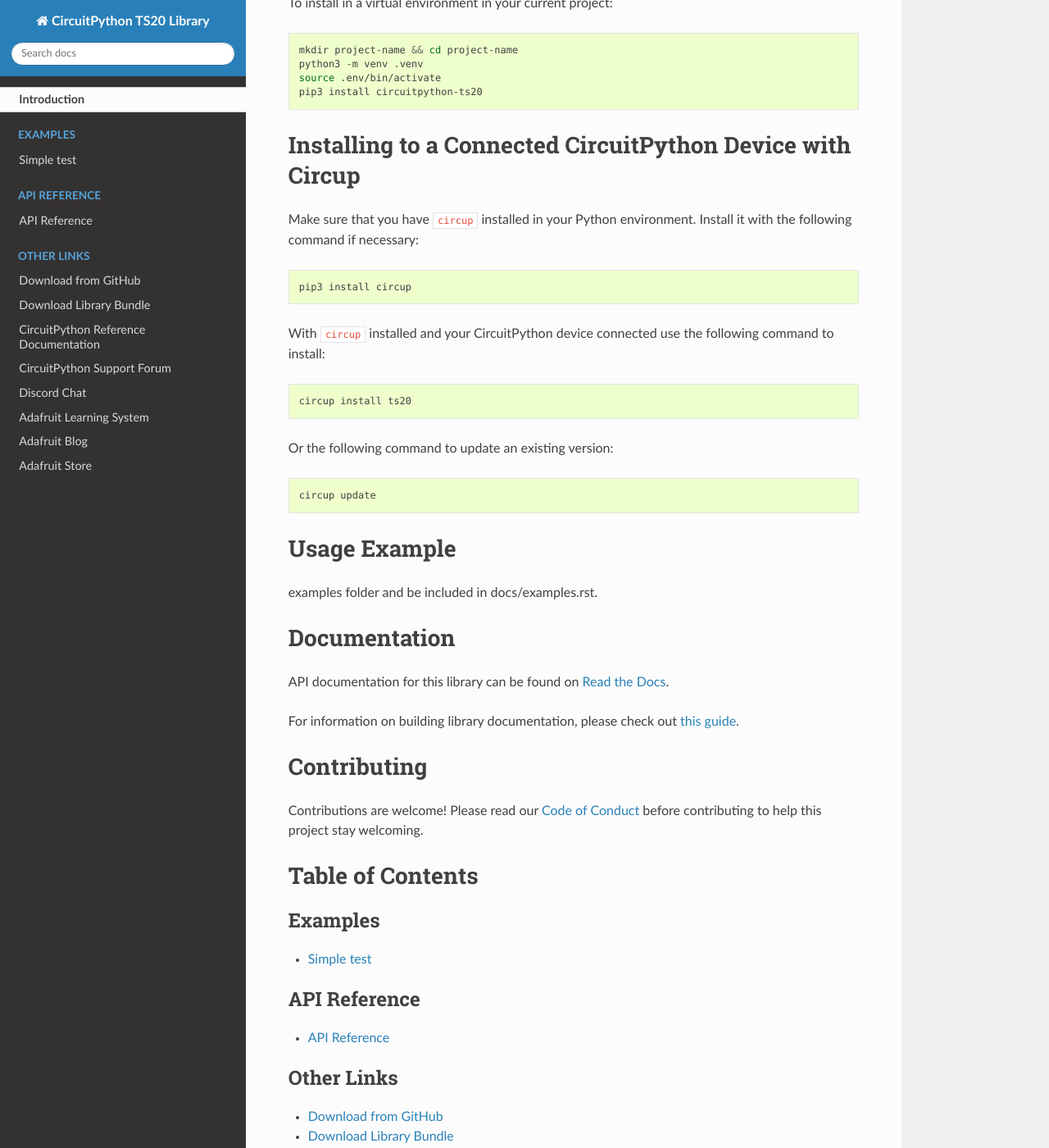
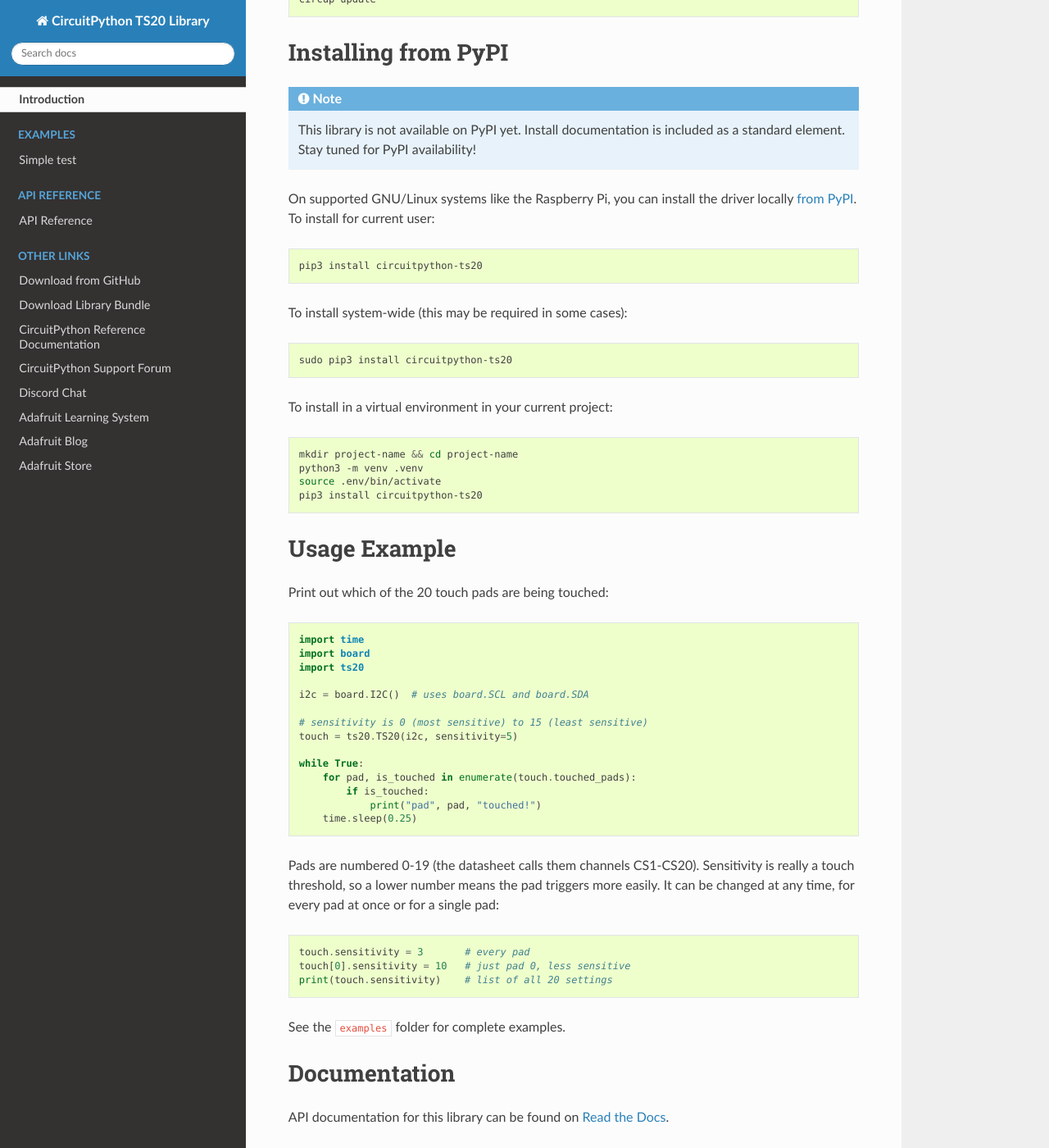
Before and after one commit to todbot/CircuitPython_TS20, a Sphinx documentation site: the page built from docs/index.rst, in a window 1280 px wide and 1400 px high, scrolled down 976 px. Shown: the whole window at 82% size. Built offline with Sphinx 7.4.7 and the Read the Docs theme 3.1.0, drawn with Linux system fonts in a browser that asks for light colours; some of the changed text lies outside the part shown.

Commit message:
fix docs

```diff
--- a/README.rst
+++ b/README.rst
@@ -38,12 +38,34 @@
 or individual libraries can be installed using
 `circup <https://github.com/adafruit/circup>`_.
 
+
+Installing to a Connected CircuitPython Device with Circup
+==========================================================
+
+Make sure that you have ``circup`` installed in your Python environment.
+Install it with the following command if necessary:
+
+.. code-block:: shell
+
+    pip3 install circup
+
+With ``circup`` installed and your CircuitPython device connected use the
+following command to install:
+
+.. code-block:: shell
+
+    circup install ts20
+
+Or the following command to update an existing version:
+
+.. code-block:: shell
+
+    circup update
+
 Installing from PyPI
 =====================
 .. note:: This library is not available on PyPI yet. Install documentation is included
    as a standard element. Stay tuned for PyPI availability!
-
-.. todo:: Remove the above note if PyPI version is/will be available at time of release.
 
 On supported GNU/Linux systems like the Raspberry Pi, you can install the driver locally `from
 PyPI <https://pypi.org/project/circuitpython-ts20/>`_.
@@ -68,34 +90,41 @@
     source .env/bin/activate
     pip3 install circuitpython-ts20
 
-Installing to a Connected CircuitPython Device with Circup
-==========================================================
-
-Make sure that you have ``circup`` installed in your Python environment.
-Install it with the following command if necessary:
-
-.. code-block:: shell
-
-    pip3 install circup
-
-With ``circup`` installed and your CircuitPython device connected use the
-following command to install:
-
-.. code-block:: shell
-
-    circup install ts20
-
-Or the following command to update an existing version:
-
-.. code-block:: shell
-
-    circup update
 
 Usage Example
 =============
 
-.. todo:: Add a quick, simple example. It and other examples should live in the
-examples folder and be included in docs/examples.rst.
+Print out which of the 20 touch pads are being touched:
+
+.. code-block:: python
+
+    import time
+    import board
+    import ts20
+
+    i2c = board.I2C()  # uses board.SCL and board.SDA
+
+    # sensitivity is 0 (most sensitive) to 15 (least sensitive)
+    touch = ts20.TS20(i2c, sensitivity=5)
+
+    while True:
+        for pad, is_touched in enumerate(touch.touched_pads):
+            if is_touched:
+                print("pad", pad, "touched!")
+        time.sleep(0.25)
+
+Pads are numbered 0-19 (the datasheet calls them channels CS1-CS20).
+Sensitivity is really a touch threshold, so a lower number means the pad
+triggers more easily.  It can be changed at any time, for every pad at
+once or for a single pad:
+
+.. code-block:: python
+
+    touch.sensitivity = 3       # every pad
+    touch[0].sensitivity = 10   # just pad 0, less sensitive
+    print(touch.sensitivity)    # list of all 20 settings
+
+See the ``examples`` folder for complete examples.
 
 Documentation
 =============
--- a/docs/index.rst
+++ b/docs/index.rst
@@ -24,14 +24,8 @@
 .. toctree::
     :caption: Tutorials
 
-.. todo:: Add any Learn guide links here. If there are none, then simply delete this todo and leave
-    the toctree above for use later.
-
 .. toctree::
     :caption: Related Products
-
-.. todo:: Add any product links here. If there are none, then simply delete this todo and leave
-    the toctree above for use later.
 
 .. toctree::
     :caption: Other Links
--- a/ts20.py
+++ b/ts20.py
@@ -35,7 +35,7 @@
 
 * AD Semiconductor / TouchSemi TS20 20-channel capacitive touch sensor
 
-.. todo:: Add a link to the breakout board product page.
+* For an example board, see https://github.com/todbot/TS20_Test_Board/
 
 **Software and Dependencies:**
 
```
